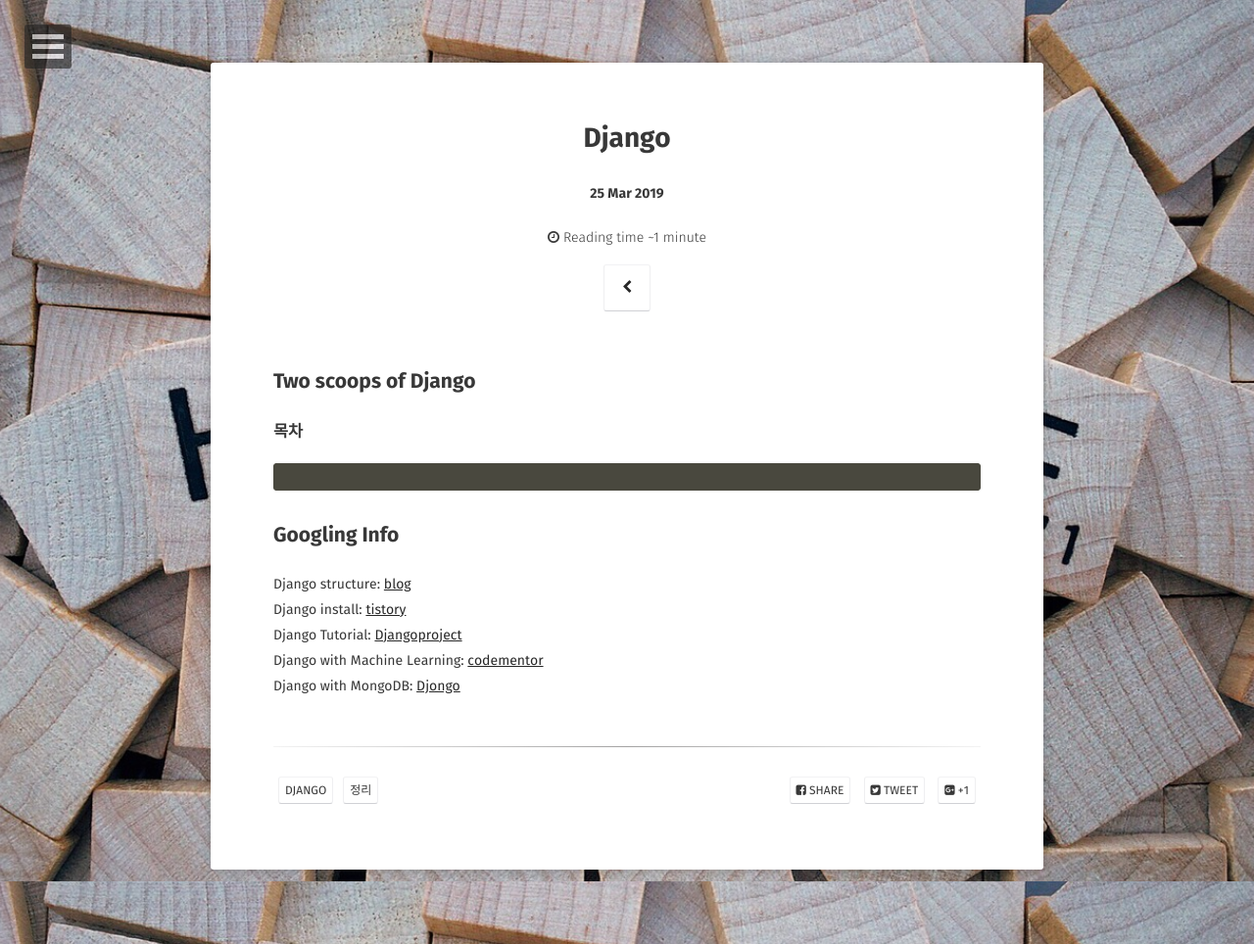
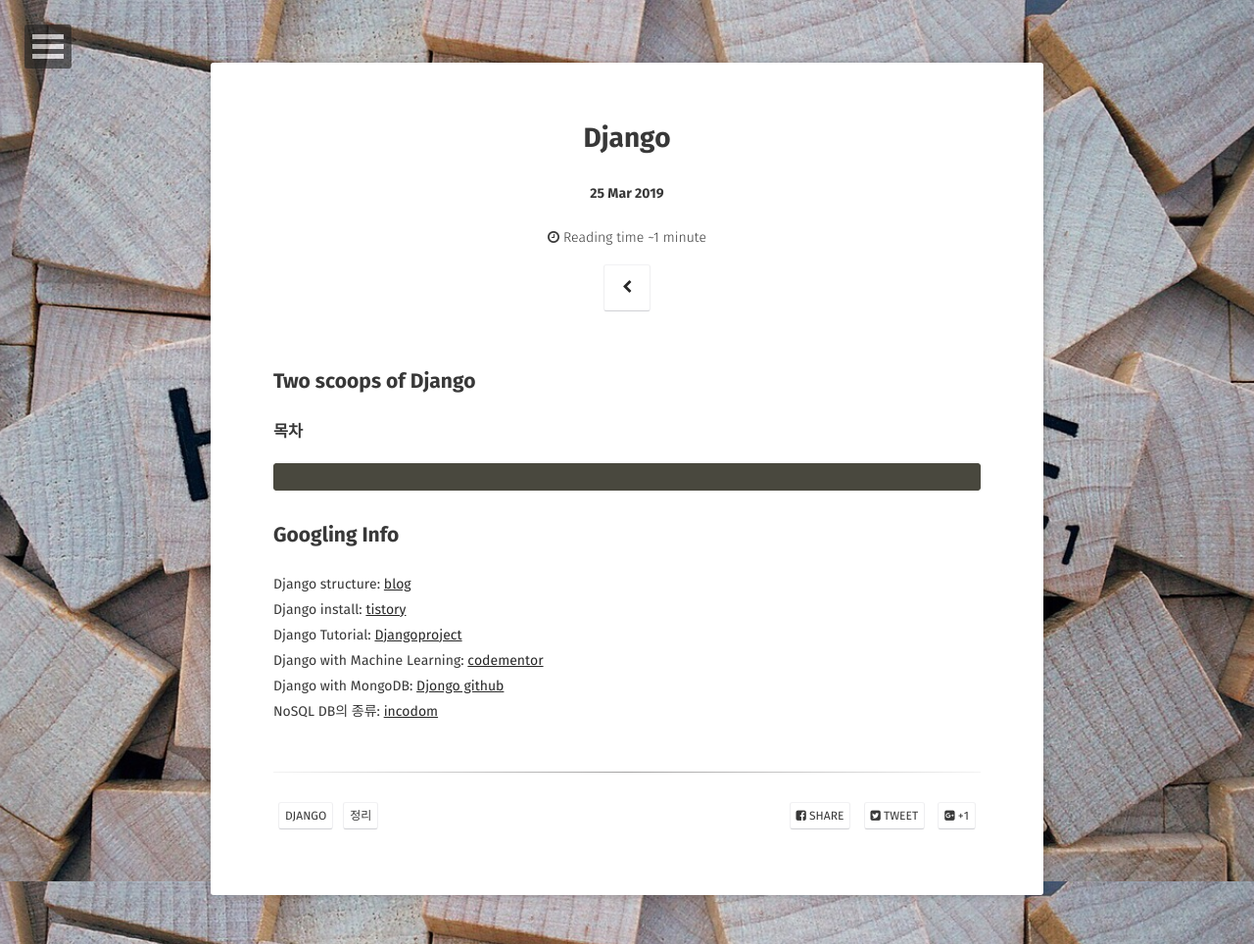
Before and after one commit to Jungjihyuk/JH_Life, a Jekyll site: the page built from _posts/2019-03-25-django.md, in a window 1280 px wide. Shown: the whole page at 98% size. Built offline with Jekyll 4.4.1, drawn with Linux system fonts in a browser that asks for light colours; some web fonts are replaced; comment, search, counter and statistics services are not loaded.

Commit message:
django 추가

```diff
--- a/_posts/2019-03-25-django.md
+++ b/_posts/2019-03-25-django.md
@@ -22,4 +22,5 @@ Django structure: [blog](https://timmyomahony.com/blog/updated-django-project-st
 Django install: [tistory](https://godrjsmgl.tistory.com/32)<br>
 Django Tutorial: [Djangoproject](https://docs.djangoproject.com/en/1.8/intro/tutorial01)<br>
 Django with Machine Learning: [codementor](https://www.codementor.io/jadianes/build-data-products-django-machine-learning-clustering-user-preferences-du107s5mk)<br>
-Django with MongoDB: [Djongo](https://github.com/nesdis/djongo)<br>
+Django with MongoDB: [Djongo github](https://github.com/nesdis/djongo)<br>
+NoSQL DB의 종류: [incodom](https://www.incodom.kr/NoSQL_DB_의_종류)<br>
```
